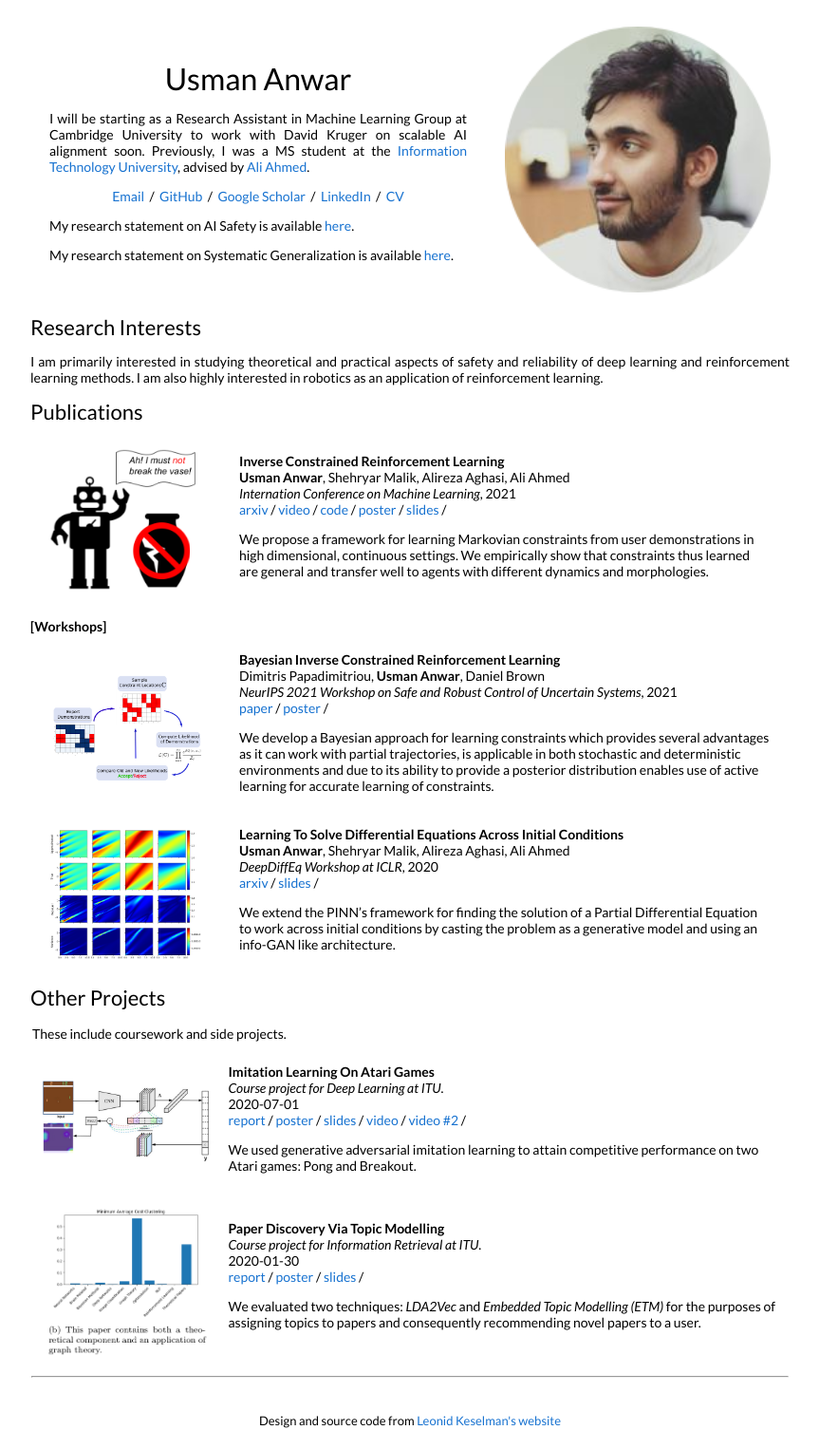
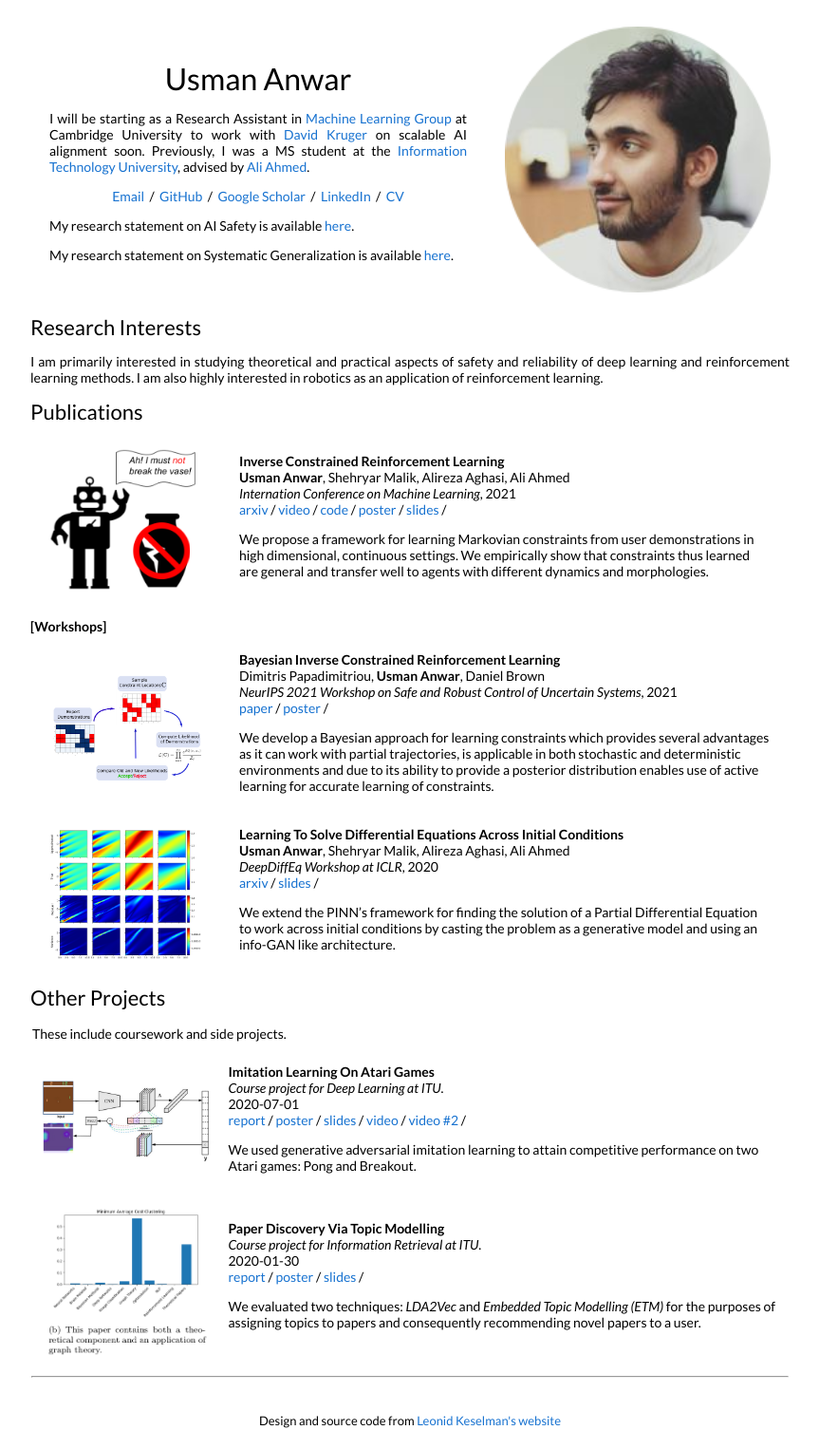
Before and after one commit to uzman-anwar/uzman-anwar.github.io, a Jekyll site: the page built from _posts/workshop/2021-12-01-BICRL.markdown, in a window 1280 px wide. Shown: the whole page at 95% size, without its empty margins (208-1071 px from the left). Built offline with Jekyll 4.4.1, drawn with Linux system fonts in a browser that asks for light colours.

Commit message:
Added link to David's name

```diff
--- a/_layouts/default.html
+++ b/_layouts/default.html
@@ -27,7 +27,7 @@
               <h1>
                 Usman Anwar
               </h1>
-	      <p style="text-align:justify">I will be starting as a Research Assistant in Machine Learning Group at Cambridge University to work with David Kruger on scalable AI alignment soon. Previously, I was a MS student at the <a href="https://www.itu.edu.pk/">Information Technology University</a>, advised by <a href="https://scholar.google.com/citations?user=2mnOtm8AAAAJ&hl=en">Ali Ahmed</a>.
+              <p style="text-align:justify">I will be starting as a Research Assistant in <a href="http://mlg.eng.cam.ac.uk/">Machine Learning Group</a> at Cambridge University to work with <a href="https://scholar.google.ca/citations?user=5Uz70IoAAAAJ&hl=en">David Kruger</a> on scalable AI alignment soon. Previously, I was a MS student at the <a href="https://www.itu.edu.pk/">Information Technology University</a>, advised by <a href="https://scholar.google.com/citations?user=2mnOtm8AAAAJ&hl=en">Ali Ahmed</a>.
          </p>
               <p>
               <p style="text-align:center">
```
